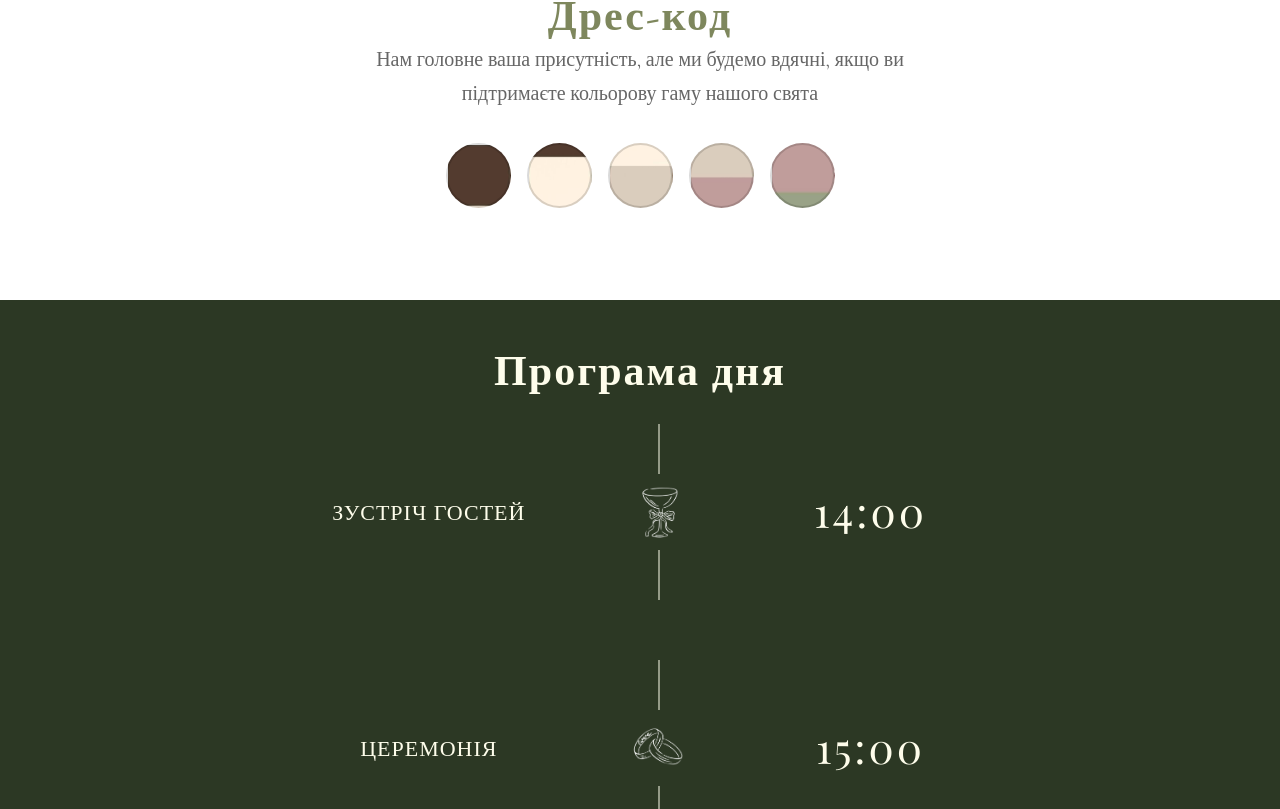
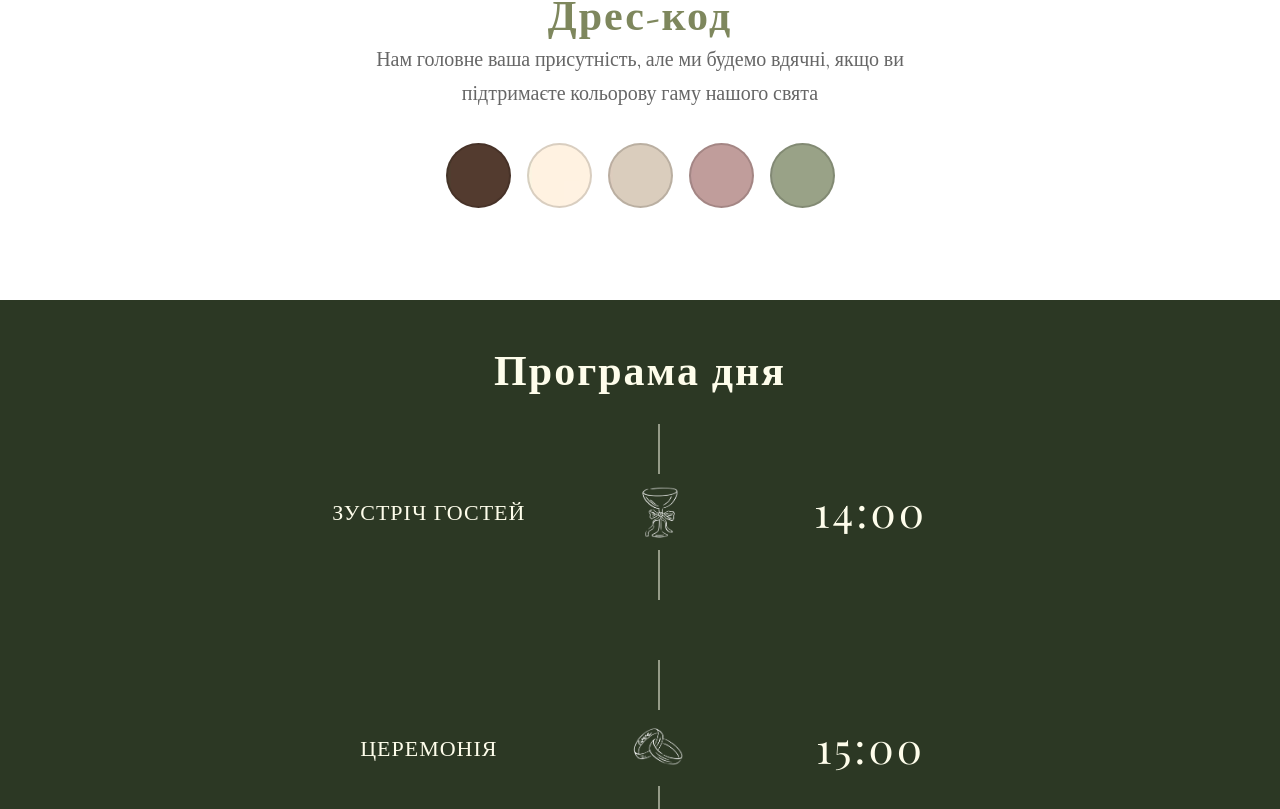
Before and after one commit to yephims/wedding, a Next.js app: page / in a window 1280 px wide. Shown: the part 3039-3848 px from the top of the page. Built offline with nearby package versions, Linux system fonts and the light colour scheme; a web font is replaced by a local one.

Commit message:
colors update

```diff
--- a/src/app/globals.css
+++ b/src/app/globals.css
@@ -346,8 +346,8 @@ body {
   background-image: url('/images/colors.jpg');
   /* 200% width → left half = color, right half = fabric photo */
   /* 500% height → each of 5 colors occupies 20% */
-  background-size: 200% 500%;
-  background-position: 0% var(--swatch-pos);
+  background-size: initial;
+  background-position: -5px var(--swatch-pos);
   background-repeat: no-repeat;
   border: 2px solid rgba(0,0,0,0.15);
   cursor: pointer;
@@ -355,7 +355,7 @@ body {
 }
 
 .color-swatch:hover {
-  background-position: 100% var(--swatch-pos);
+  background-position: 99% var(--swatch-pos);
   transform: scale(1.15);
   box-shadow: 0 6px 20px rgba(0,0,0,0.18);
 }
--- a/src/app/page.tsx
+++ b/src/app/page.tsx
@@ -176,7 +176,7 @@ export default function Home() {
         </p>
         <div className="palette-wrapper">
           <div className="palette-row">
-            {[0, 20, 40, 60, 80].map(pos => (
+            {[10, 30, 50, 70, 90].map(pos => (
               <div
                 key={pos}
                 className="color-circle color-swatch"
```
